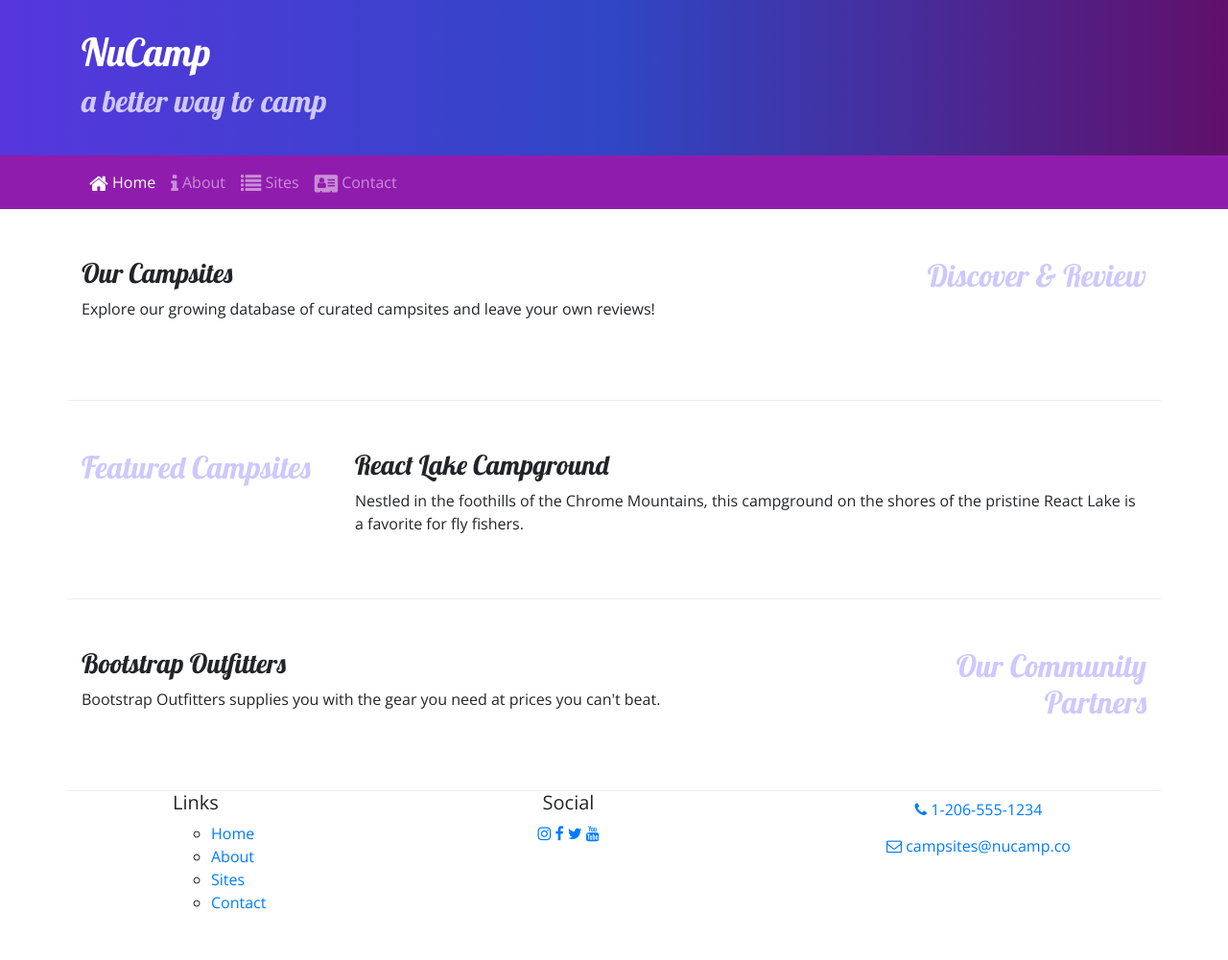
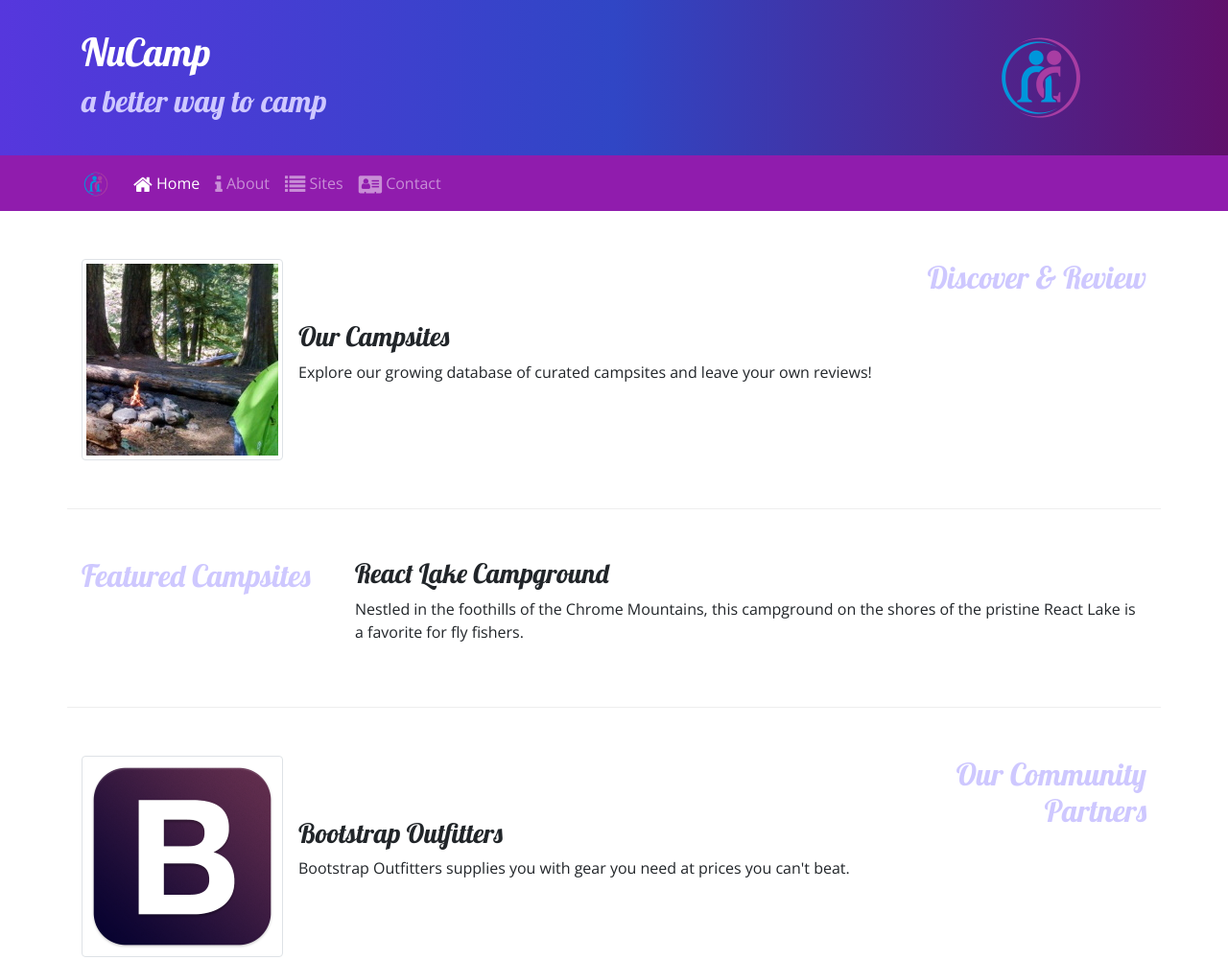
Before and after one commit to jkchenweb/bootstrap, a website: page index.html in a window 1280 px wide. Shown: the top 1001 px of the page at 96% size. Before the commit the page ends 969 px from the top, so only its background shows below. Drawn offline with nearby package versions, Linux system fonts and the light colour scheme.

Commit message:
Images and Medai

```diff
--- a/index.html
+++ b/index.html
@@ -24,12 +24,17 @@
                     <h1>NuCamp</h1>
                     <h2>a better way to camp</h2>
                 </div>
+                <div class="col-4 col-sm-3 col-md-2 align-self-center">
+                    <img src="img/logo.png" class="img-fluid" />
+                </div>
             </div>
         </div>
     </header>
 
     <nav class="navbar navbar-expand-sm navbar-dark sticky-top">
         <div class="container">
+            <a class="navbar-brand" href="#"><img src="img/logo.png" height="30" width="30" /></a>
+            <button class="navbar-toggler" type="button" data-toggle="collapse" data-target="#nucampNavbar">
             <button class="navbar-toggler ml-auto" type="button" data-toggle="collapse" data-target="#nucampNavbar">
                 <span class="navbar-toggler-icon"></span>
             </button>
@@ -50,8 +55,13 @@
                 <h2 class="text-sm-right">Discover & Review</h2>
             </div>
             <div class="col">
-                <h3>Our Campsites</h3>
-                <p class="d-none d-sm-block">Explore our growing database of curated campsites and leave your own reviews!</p>
+                <div class="media">
+                    <img class="d-flex mr-3 img-thumbnail" src="img/breadcrumb-trail-thumb.jpg" alt="Breadcrumb Trail" />
+                    <div class="media-body align-self-center">
+                        <h3>Our Campsites</h3>
+                        <p class="d-none d-sm-block">Explore our growing database of curated campsites and leave your own reviews!</p>
+                    </div>
+                </div>
             </div>
         </div>
 
@@ -70,13 +80,18 @@
                 <h2 class="text-sm-right">Our Community Partners</h2>
             </div>
             <div class="col">
-                <h3>Bootstrap Outfitters</h3>
-        		<p class="d-none d-sm-block">Bootstrap Outfitters supplies you with the gear you need at prices you can't beat.</p>
+                <div class="media">
+                    <img class="d-flex mr-3 img-thumbnail" src="img/bootstrap-thumb.png" alt="Bootstrap Outfitters" />
+                    <div class="media-body align-self-center">
+                        <h3>Bootstrap Outfitters</h3>
+        				<p class="d-none d-sm-block">Bootstrap Outfitters supplies you with gear you need at prices you can't beat.</p>
+                    </div>
+                </div>
             </div>
         </div>
     </div>
 
-    <footer>
+    <footer class="site-footer">
         <div class="container">
             <div class="row">
                 <div class="col-4 col-sm-2 offset-1">
```
Also changed, not shown: aboutus.html (+5 -0 lines), contactus.html (+7 -2 lines), img/bootstrap-thumb.png (added), img/breadcrumb-trail-thumb.jpg (added), img/breadcrumb-trail.jpg (added), img/chrome-river-thumb.jpg (added), img/chrome-river.jpg (added), img/logo.png (added), img/react-lake-thumb.jpg (added), img/react-lake.jpg (added).
